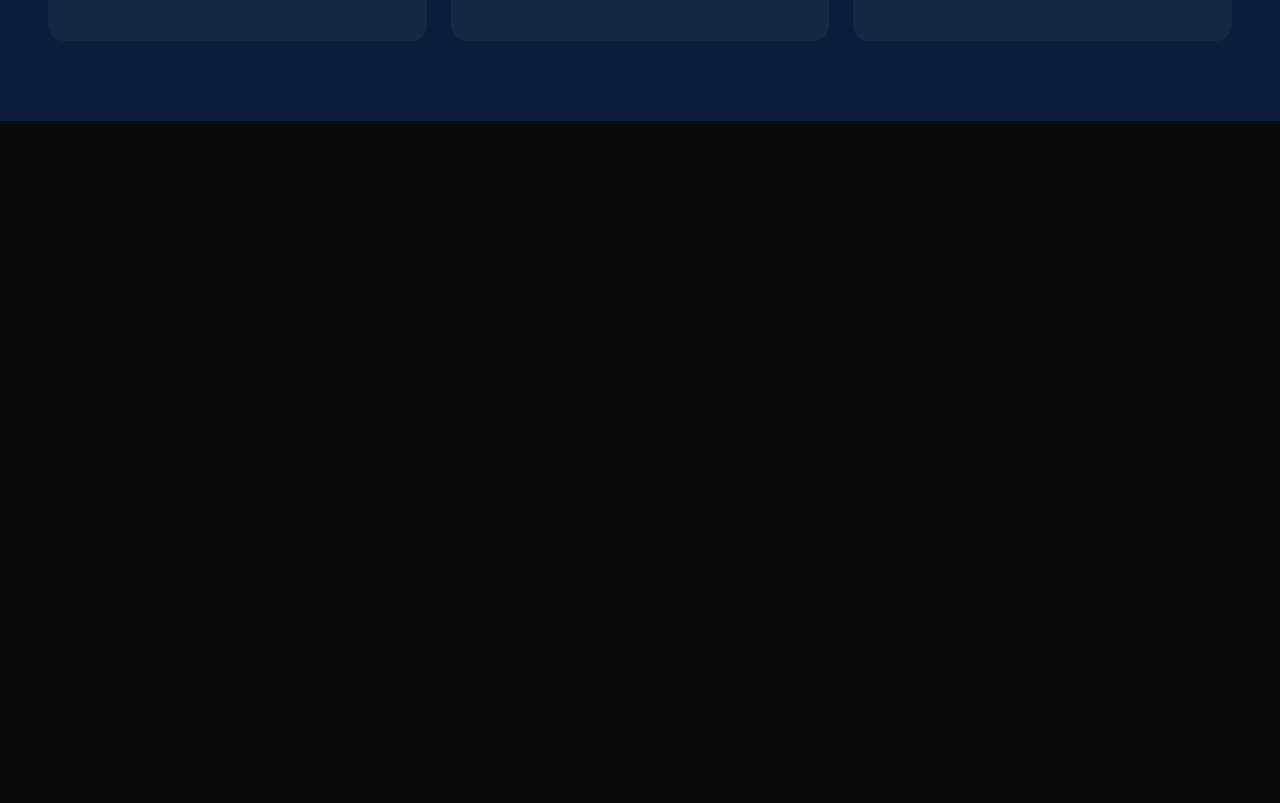
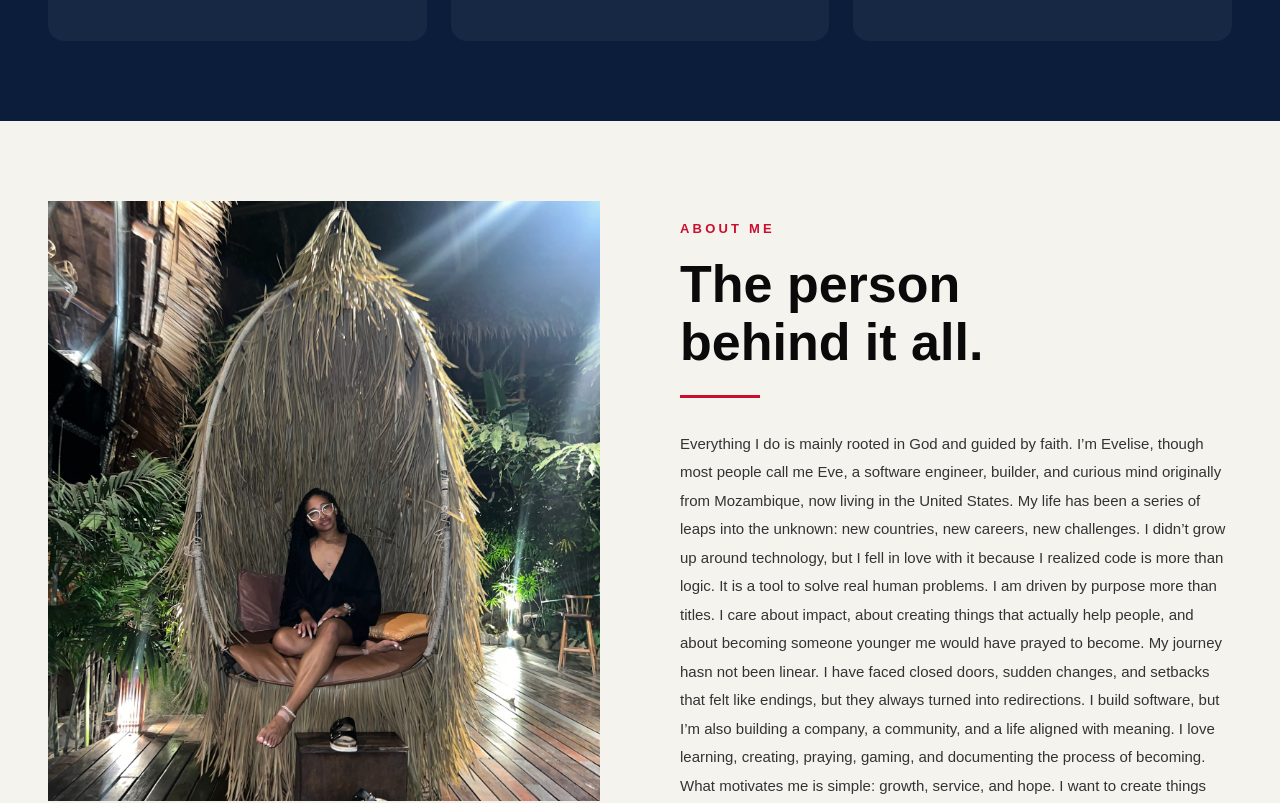
Before and after one commit to evydsg/Eve-Website, a React (Vite) app: page / in a window 1280 px wide. Shown: the part 2477-3280 px from the top of the page. Before the commit the page ends 2598 px from the top, so only its background shows below. Built offline with nearby package versions, Linux system fonts and the light colour scheme.

Commit message:
commit everything to main branch

```diff
--- a/src/App.jsx
+++ b/src/App.jsx
@@ -2,6 +2,7 @@ import Navbar from './components/Navbar'
 import Hero from './components/Hero'
 import About from './components/About.jsx'
 import Skills from './components/Skills.jsx'
+import Work from './components/About.jsx'
 
 function App(){
   return (
@@ -10,6 +11,7 @@ function App(){
       <Hero/>
       <About/>
       <Skills/>
+      <Work/>
     </div>
   )
 }
```
Also changed, not shown: src/components/Work.jsx (added, +12 -0 lines).
